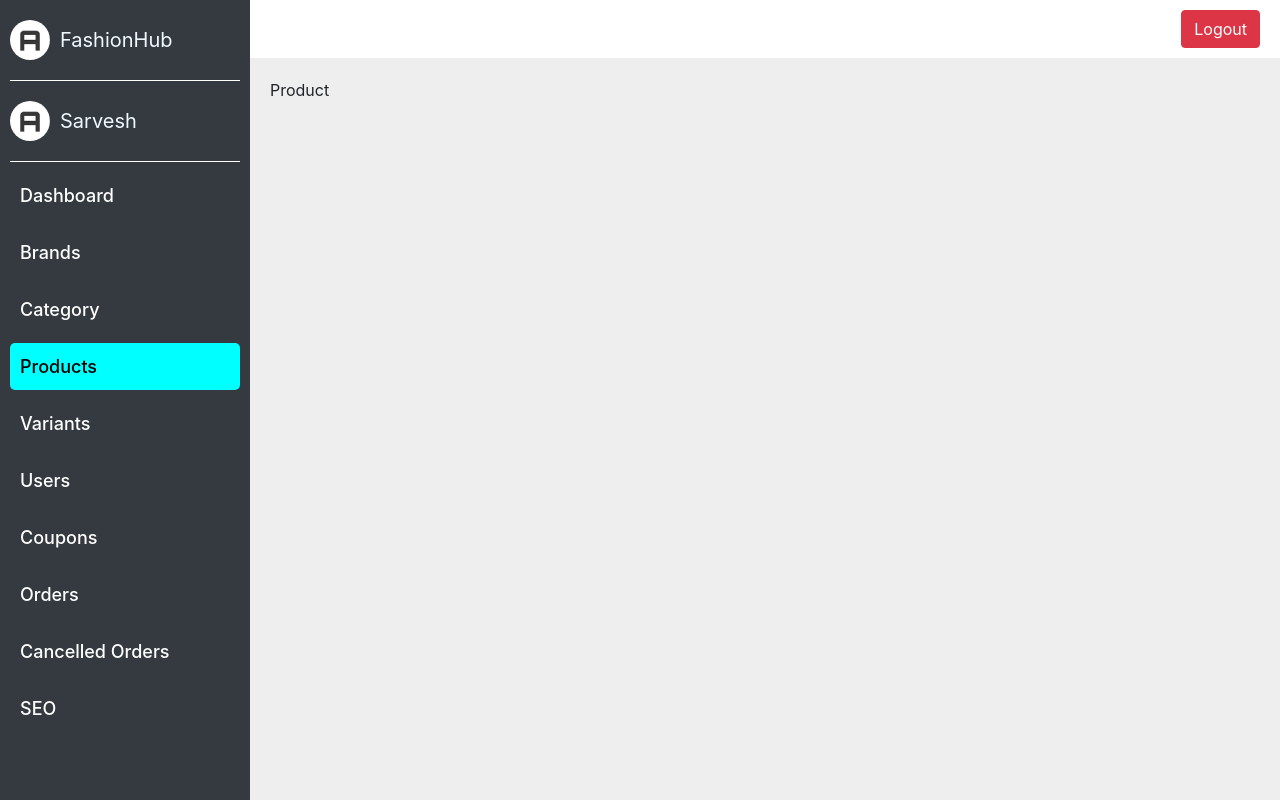
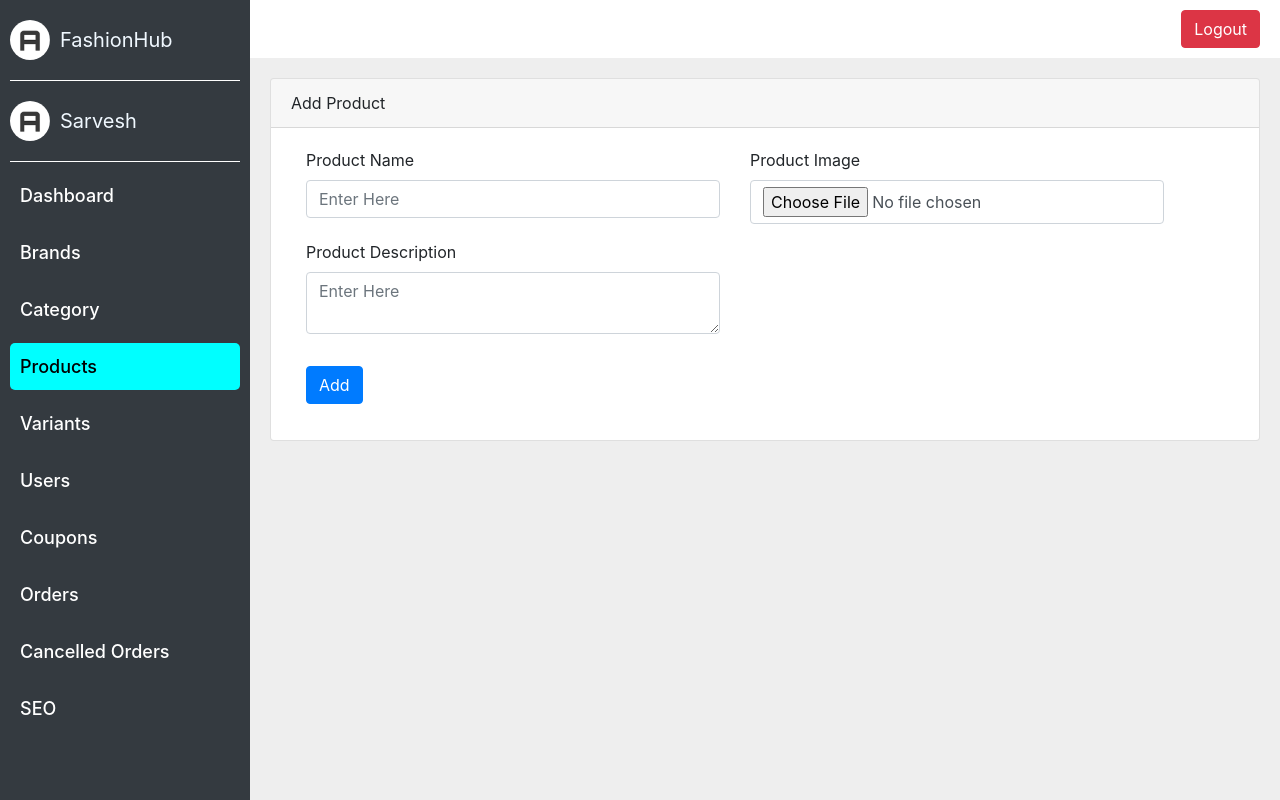
Before and after one commit to SarveshG2002/FashionHub, a React (Vite) app: page /admin/products in a window 1280 px wide. Built offline with nearby package versions, Linux system fonts and the light colour scheme; sample sign-in values are in the browser's storage.

Commit message:
product page updated

```diff
--- a/src/pages/ProductsPage.jsx
+++ b/src/pages/ProductsPage.jsx
@@ -1,9 +1,94 @@
-import React from 'react';
+import React, { useEffect } from 'react';
+import axios from 'axios';
+import { BASE_URL } from '../components/Host.jsx';
+import { useState } from 'react';
 
 function Component() {
+    const [pageName] = useState("Product");
+    const [productName,setProductName] = useState("");
+    const [productImage, setProductImage] = useState(null);
+    const [productDesc, setProductDesc] = useState("");
+    const handleSubmit = async (e) => {
+        e.preventDefault();
+        // try {
+        //     const formData = new FormData();
+        //     formData.append('category_name', categoryName);
+        //     formData.append('category_image', categoryImage);
+        //     formData.append('description', categoryDesc);
+
+        //     const response = await axios.post(`${BASE_URL}/category/saveCategory`, formData, {
+        //         headers: {
+        //             'Content-Type': 'multipart/form-data'
+        //         }
+        //     });
+
+        //     if (response.data.success) {
+        //         // console.log(response);
+        //         // Handle success (e.g., show a success message, clear the form)
+        //         // alert("Category added successfully!");
+        //         setCategoryList(prevCategory => [...prevCategory, response.data.data]);
+        //         setCategoryName("");
+        //         setCategoryImage(null);
+        //         setCategoryDesc("");
+        //     }
+
+
+
+        // } catch (error) {
+        //     console.error("Error adding category:", error);
+        //     alert("An error occurred while adding the category. Please try again.");
+        // }
+    };
     return (
         <>
-           Product
+           <div className="card">
+                <div className="card-header">
+                    Add {pageName}
+                </div>
+                <div className="card-body">
+                    <form className="col-md-12 row" encType="multipart/form-data" onSubmit={handleSubmit}>
+                        <div className="col-md-12 row">
+                            <div className="col-md-6 form-group">
+                                <label htmlFor="category_name">{pageName} Name</label>
+                                <input
+                                    type="text"
+                                    className="form-control"
+                                    id="category_name"
+                                    name="category_name"
+                                    placeholder="Enter Here"
+                                    value={productName}
+                                    onChange={(e) => setProductName(e.target.value)}
+                                />
+                            </div>
+                            <div className="col-md-6 form-group">
+                                <label htmlFor="category_image">{pageName} Image</label>
+                                <input
+                                    type="file"
+                                    className="form-control"
+                                    id="category_image"
+                                    name="category_image"
+                                    onChange={(e) => setProductImage(e.target.files[0])}
+                                />
+                            </div>
+                            <div className="col-md-6 form-group">
+                                <label htmlFor="category_desc">{pageName} Description</label>
+                                <textarea
+                                    className="form-control"
+                                    id="category_desc"
+                                    name="category_desc"
+                                    placeholder="Enter Here"
+                                    value={productDesc}
+                                    onChange={(e) => setProductDesc(e.target.value)}
+                                />
+                            </div>
+
+                            <div className="col-md-12 mt-3 form-group">
+                                <input type="submit" name="submit" value="Add" className="btn btn-primary" />
+                            </div>
+                        </div>
+                    </form>
+                </div>
+            </div>
         </>
     );
 }
```
